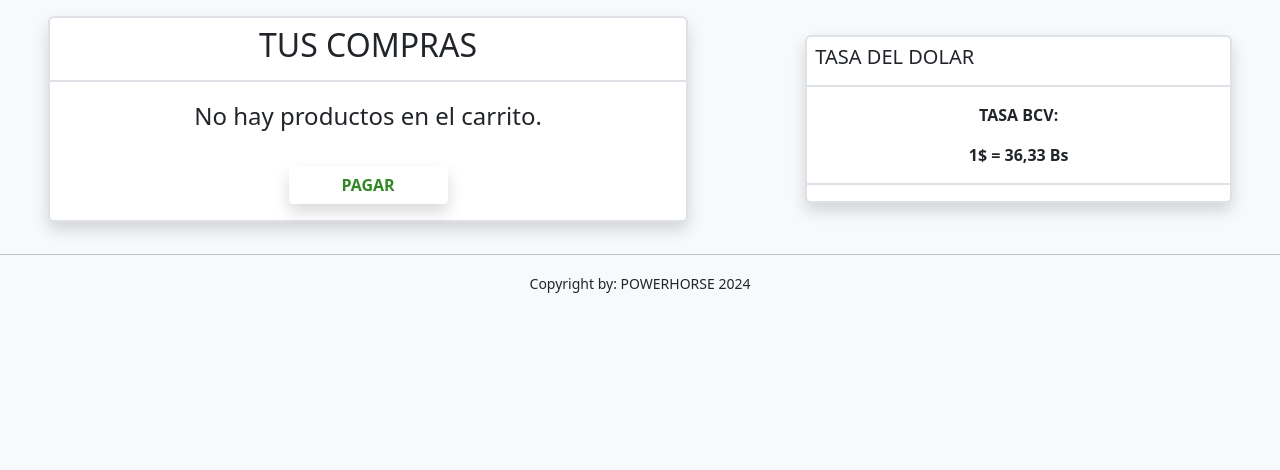
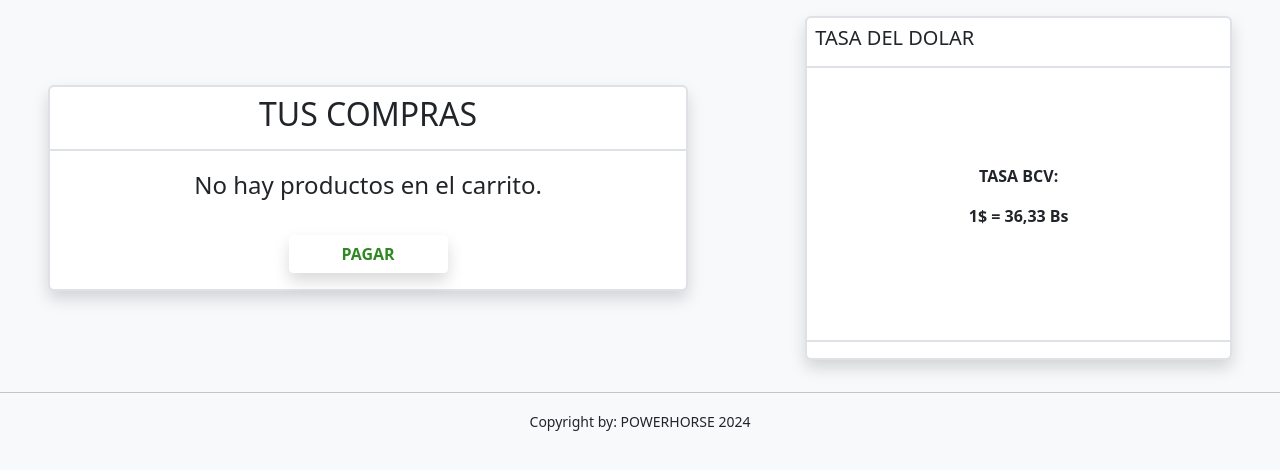
Before and after one commit to SrBellic/PowerHorse, a PHP site: page /pages/kart.php in a window 1280 px wide. Shown: the part 107-577 px from the top of the page. Run offline with PHP 8.4, Linux system fonts and the light colour scheme; a user stored in the database is signed in.

Commit message:
Retoques en Front-end
Añadidos mensajes de error estilizados en la pagina de registro, añadida una etiqueta <a> en la pagina del Index para reestablecer los filtros de busqueda, cambiada la clase item_center para poder centrar mejor los divs

```diff
--- a/css/style.css
+++ b/css/style.css
@@ -15,6 +15,13 @@ a:link{
     color: #000;
     text-decoration: none;
 }
+
+.item-Top{
+    position: relative;
+    margin-bottom: auto;
+}
+
+
 .link_hover{
     text-decoration: none;
 }
@@ -44,8 +51,9 @@ a:link{
 }
 
 .item_center{
-    text-align: start;
+    display: flex;
     align-items: center;
+    justify-content: center;
 }
 
 .item_grid {
--- a/index.php
+++ b/index.php
@@ -37,7 +37,7 @@ $filtroBusqueda = isset($_POST['busqueda']) ? $_POST['busqueda'] : null;
 <body>
     <header class="bg-color_Yellow">
         <nav class="item_div">
-            <img src="img/logo.jpg" class="ms-3" width="190px">
+            <a href="index.php"><img src="img/logo.jpg" class="ms-3" width="190px"></a>
             <div class="item_div marginSpace-x">
                 <form action="#" method="POST" class="marginSpace-x">
                     <input type="search" class="form-control form-control-lg shadow" name="busqueda" placeholder="Buscar">
--- a/pages/kart.php
+++ b/pages/kart.php
@@ -41,8 +41,8 @@ function imprimirCarrito() {
             $decrement_button_id = 'decrement_' . $button_id_suffix;
             $button_id_suffix++;
 
-            echo '<div class="container ms-4">'.
-                    '<img src="../assets/productos/'.$producto["imagen"].'" class="rounded-top" width="200px">'.
+            echo '<div class="container px-4">'.
+                    '<img src="../assets/productos/'.$producto["imagen"].'" class="rounded-top" width="180px">'.
                     '<br>'
                     .$producto["nombre"].
                     '<br>'
@@ -106,7 +106,7 @@ function imprimirCarrito() {
         </nav>
     </header>
     <div class="item_div py-3">
-        <main class="col-9 bg-white border border-2 rounded w-50 mx-5 shadow">
+        <main class="col-6 bg-white border border-2 rounded mx-5 shadow">
             <h2 class="my-2 text-center">TUS COMPRAS</h2>
             <hr class="border opacity-100">
             <section id="carrito-section" class="my-3">
@@ -125,7 +125,7 @@ function imprimirCarrito() {
             <div class="d-flex justify-content-center">
                 <button id="pagar-btn" class="my-3 button_green fw-bold shadow w-25">PAGAR</button>
             </div>
-            <section id="metodos-pago" class="col-7 bg-white border border-2 rounded shadow m-3" style="display: none;">
+            <section id="metodos-pago" class="col-9 bg-white border border-2 rounded shadow m-3" style="display: none;">
                 <h5 class="my-2 ms-2">MÉTODOS DE PAGO</h5>
                 <hr class="border border opacity-100">
                 <form action="#" method="POST" class="m-3 row">
@@ -152,10 +152,10 @@ function imprimirCarrito() {
                 </div>
             </section>
         </main>
-        <aside class="col-4 me-5 border border-2 rounded bg-white shadow">
+        <aside class="col-4 me-5 item-Top border border-2 rounded bg-white shadow d-lg-block d-md-block d-sm-block d-none">
             <h5 class="mt-2 ms-2">TASA DEL DOLAR</h5>
             <hr class="border opacity-100">
-            <section class="text-center justify-content-center">
+            <section class="text-center justify-content-center py-5 my-5">
                 <b><p>TASA BCV:</p></b>
                 <b><p>1$ = 36,33 Bs</p></b>
             </section>
```
Also changed, not shown: pages/register.php (+11 -5 lines).
